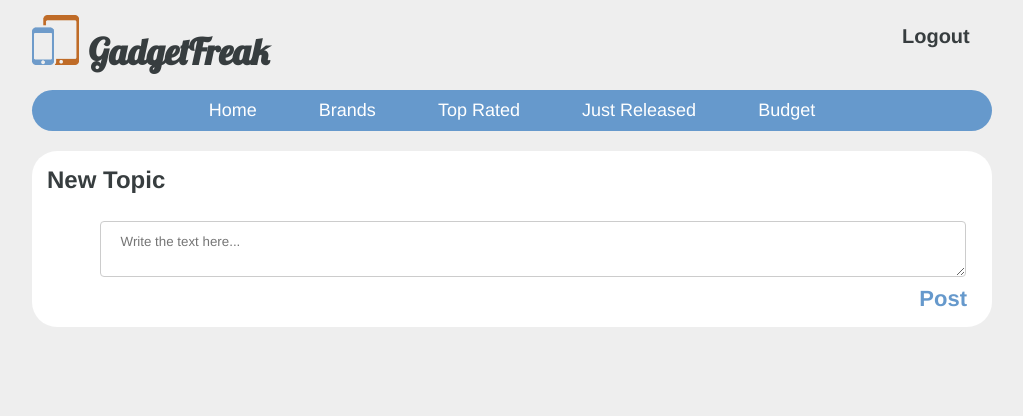
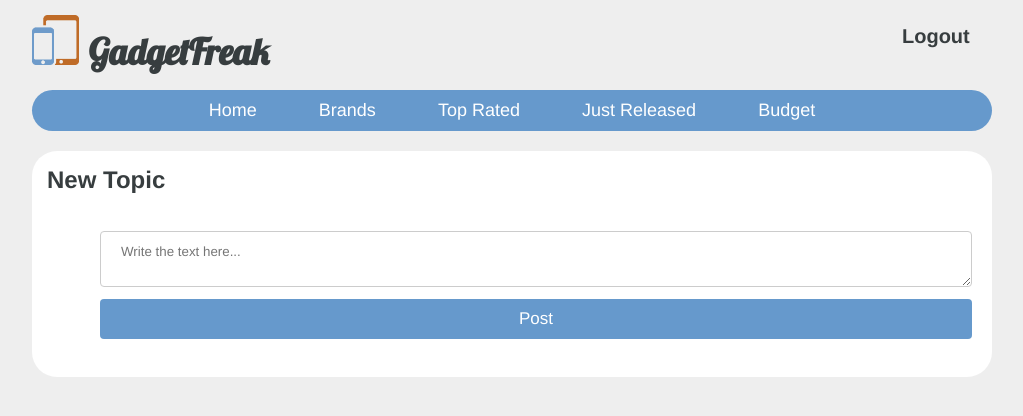
Before and after one commit to aljazb/Website, a Django app: page /home/new-topic in a window 1280 px wide. Shown: the top 416 px of the page, without its empty margins (128-1151 px from the left). Run offline with Django 3.2, Linux system fonts and the light colour scheme; a user stored in the database is signed in; parts of the project's set-up code (start-up, migrations or seed data) failed here and were passed over.

Commit message:
Adding new topic added, you can now heart comments and topics

```diff
--- a/backend/forum/templates/forum/forum.html
+++ b/backend/forum/templates/forum/forum.html
@@ -11,7 +11,7 @@
                 <h3 class="topic_head_forum">{{ topic.body }}</h3>
                 <time class="topic_date_forum">{{ topic.date }}</time>
                 <div class="like_section">
-                    <img src="{% static 'images/heart.png' %}" alt="Heart" class="heart_icon">
+                    <a href="{% url 'topic_heart' topic.id %}"><img src="{% static 'images/heart.png' %}" alt="Heart" class="heart_icon"></a>
                     <p class="like_count">{{ topic.hearts }}</p>
                 </div>
             </div>
@@ -24,7 +24,7 @@
                 <h3 class="topic_answer_forum">{{ comment.body }}</h3>
                 <time class="topic_date_forum">{{ comment.date }}</time>
                 <div class="like_section">
-                    <img src="{% static 'images/heart.png' %}" alt="Heart" class="heart_icon">
+                    <a href="{% url 'comment_heart' comment.id %}"><img src="{% static 'images/heart.png' %}" alt="Heart" class="heart_icon"></a>
                     <p class="like_count">{{ comment.hearts }}</p>
                 </div>
             </div>
--- a/backend/forum/urls.py
+++ b/backend/forum/urls.py
@@ -3,4 +3,6 @@ from . import views
 
 urlpatterns = [
     url(r'^(?P<topic_id>[0-9]+)$', views.topic, name='topic'),
+    url(r'^(?P<topic_id>[0-9]+)/heart$', views.topic_heart, name='topic_heart'),
+    url(r'^comment/(?P<comment_id>[0-9]+)/heart$', views.comment_heart, name='comment_heart'),
 ]
--- a/backend/home/templates/home/new_topic.html
+++ b/backend/home/templates/home/new_topic.html
@@ -8,10 +8,11 @@
         </div>
         <div class="answer">
             {% if user.is_authenticated %}
-                <div class="topic_info_forum">
-                    <textarea class="topic_answer_textarea" placeholder="Write the text here..."></textarea>
-                    <b><a href="#" id="post_link">Post</a></b>
-                </div>
+                <form id="new_topic_form" class="form" action="" method="post" enctype="multipart/form-data" autocomplete="on">
+                    {% csrf_token %}
+                    <textarea class="topic_answer_textarea" id="new_topic_area" name="body" placeholder="Write the text here..."></textarea>
+                    <b><Button type="submit">Post</Button></b>
+                </form>
             {% else %}
                 <p id="login_comment">
                     You have to login to write comments:
--- a/backend/home/urls.py
+++ b/backend/home/urls.py
@@ -3,5 +3,5 @@ from . import views
 
 urlpatterns = [
     url(r'^$', views.home, name='home'),
-url(r'^new-topic$', views.new_topic, name='home'),
+    url(r'^new-topic$', views.NewTopicFormView.as_view(), name='home'),
 ]
--- a/backend/home/views.py
+++ b/backend/home/views.py
@@ -1,6 +1,9 @@
 from django.shortcuts import render
 from forum.models import Topic
 from devices.models import Device
+from forms import TopicPostForm
+from django.shortcuts import render, redirect
+from django.views.generic import View
 
 
 def home(request):
@@ -15,6 +18,25 @@ def home(request):
     return render(request, 'home/index.html', context)
 
 
-def new_topic(request):
-    context = {}
-    return render(request, 'home/new_topic.html', context)
+class NewTopicFormView(View):
+    form_class = TopicPostForm
+    template_name = 'home/new_topic.html'
+
+    def get(self, request):
+        form = self.form_class(None)
+        return render(request, self.template_name, {'form': form})
+
+    def post(self, request):
+        user = request.user
+        form = self.form_class(request.POST)
+
+        if user is not None:
+            topic = form.save(commit=False)
+            topic.author = user
+            topic.body = request.POST['body']
+            topic.hearts = 0
+            topic.save()
+            return redirect('/home')
+
+        form = self.form_class(None)
+        return render(request, self.template_name, {'form': form})
--- a/backend/static/styles/style.css
+++ b/backend/static/styles/style.css
@@ -532,6 +532,11 @@ Button[type=submit], #snap_photo {
     margin: 15px;
 }
 
+#new_topic_area {
+    margin-left: 0;
+    width: 100%;
+}
+
 table {
     border-collapse: collapse;
     border-spacing: 0;
```
Also changed, not shown: backend/forum/views.py (+16 -0 lines), backend/db.sqlite3.
